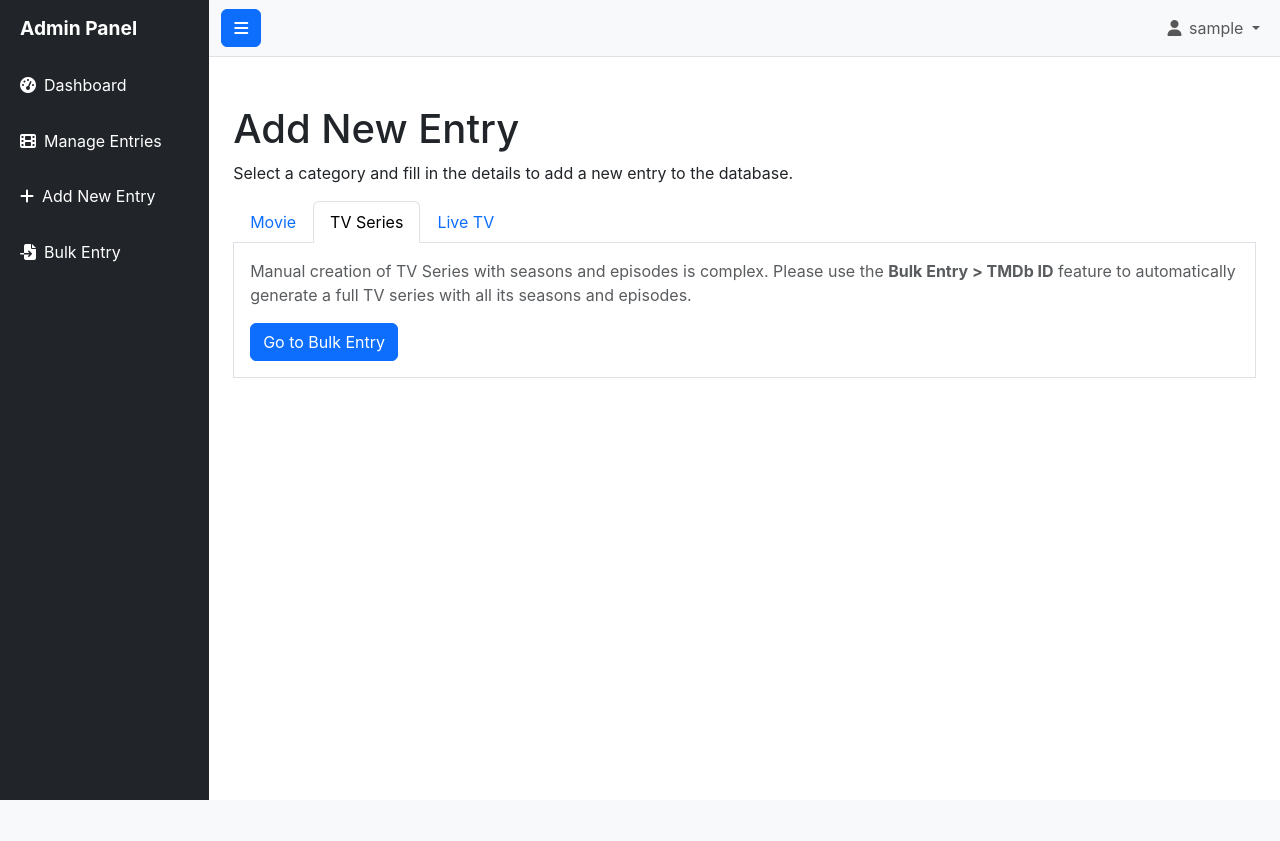
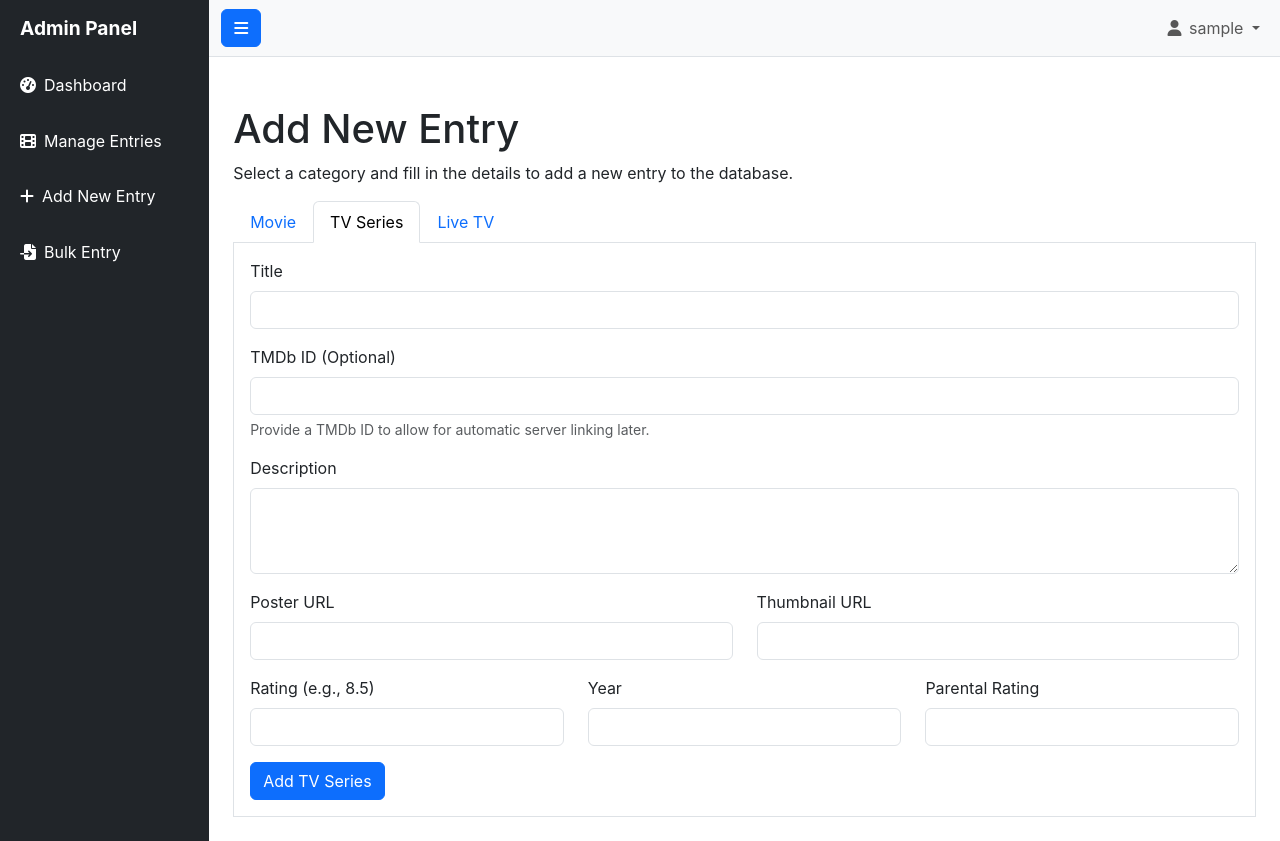
Before and after one commit to MovieAddict88/imagine-plan3, a PHP site: page /add_entry.php in a window 1280 px wide, after a click on "TV Series". Before the commit the page ends 800 px from the top, so only its background shows below. Run offline with PHP 8.4, Linux system fonts and the light colour scheme; the visitor is signed in with stand-in values (Sample User, id 1); a stand-in replaces the project's code that opens the database connection; some libraries are stand-ins or nearby versions.

Commit message:
Fix bulk entry page and add manual TV series entry form
This commit addresses several issues in the admin panel:

1.  **Fixes non-functional tabs and dropdown on Bulk Entry page:**
    The page was failing to render due to a missing `includes/config.php`
    file, which caused a fatal PHP error. This commit adds a placeholder
    `config.php` file to resolve the error. It also corrects the
    JavaScript loading order in the footer to ensure Bootstrap components
    function correctly.

2.  **Adds manual entry form for TV Series:**
    The "Add New Entry" page previously showed a redirect message for the
    "TV Series" tab. This has been replaced with a complete form to allow
    for manual entry of TV series, similar to the existing forms for
    movies and live TV.

```diff
--- a/admin/add_entry.php
+++ b/admin/add_entry.php
@@ -80,10 +80,47 @@ include 'includes/header.php';
 
     <!-- TV Series Tab -->
     <div class="tab-pane fade" id="series" role="tabpanel" aria-labelledby="series-tab">
-        <div class="p-3 border border-top-0">
-            <p class="text-muted">Manual creation of TV Series with seasons and episodes is complex. Please use the <strong>Bulk Entry > TMDb ID</strong> feature to automatically generate a full TV series with all its seasons and episodes.</p>
-            <a href="bulk_entry.php" class="btn btn-primary">Go to Bulk Entry</a>
-        </div>
+        <form action="../api/add_entry_handler.php" method="POST" class="p-3 border border-top-0">
+            <input type="hidden" name="category" value="TV Series">
+            <div class="mb-3">
+                <label for="series_title" class="form-label">Title</label>
+                <input type="text" class="form-control" id="series_title" name="title" required>
+            </div>
+            <div class="mb-3">
+                <label for="series_tmdb_id" class="form-label">TMDb ID (Optional)</label>
+                <input type="number" class="form-control" id="series_tmdb_id" name="tmdb_id">
+                 <div class="form-text">Provide a TMDb ID to allow for automatic server linking later.</div>
+            </div>
+            <div class="mb-3">
+                <label for="series_description" class="form-label">Description</label>
+                <textarea class="form-control" id="series_description" name="description" rows="3"></textarea>
+            </div>
+            <div class="row">
+                <div class="col-md-6 mb-3">
+                    <label for="series_poster" class="form-label">Poster URL</label>
+                    <input type="url" class="form-control" id="series_poster" name="poster_url">
+                </div>
+                <div class="col-md-6 mb-3">
+                    <label for="series_thumbnail" class="form-label">Thumbnail URL</label>
+                    <input type="url" class="form-control" id="series_thumbnail" name="thumbnail_url">
+                </div>
+            </div>
+            <div class="row">
+                <div class="col-md-4 mb-3">
+                    <label for="series_rating" class="form-label">Rating (e.g., 8.5)</label>
+                    <input type="number" step="0.1" class="form-control" id="series_rating" name="rating">
+                </div>
+                <div class="col-md-4 mb-3">
+                    <label for="series_year" class="form-label">Year</label>
+                    <input type="number" class="form-control" id="series_year" name="year">
+                </div>
+                <div class="col-md-4 mb-3">
+                    <label for="series_parental_rating" class="form-label">Parental Rating</label>
+                    <input type="text" class="form-control" id="series_parental_rating" name="parental_rating">
+                </div>
+            </div>
+            <button type="submit" class="btn btn-primary">Add TV Series</button>
+        </form>
     </div>
 
     <!-- Live TV Tab -->
--- a/admin/includes/footer.php
+++ b/admin/includes/footer.php
@@ -5,6 +5,8 @@
     </div>
     <!-- /#wrapper -->
 
+    <!-- JQuery -->
+    <script src="https://code.jquery.com/jquery-3.6.0.min.js"></script>
     <!-- Bootstrap JS -->
     <script src="https://cdn.jsdelivr.net/npm/bootstrap@5.3.3/dist/js/bootstrap.bundle.min.js"></script>
     <!-- Chart.js -->
```
